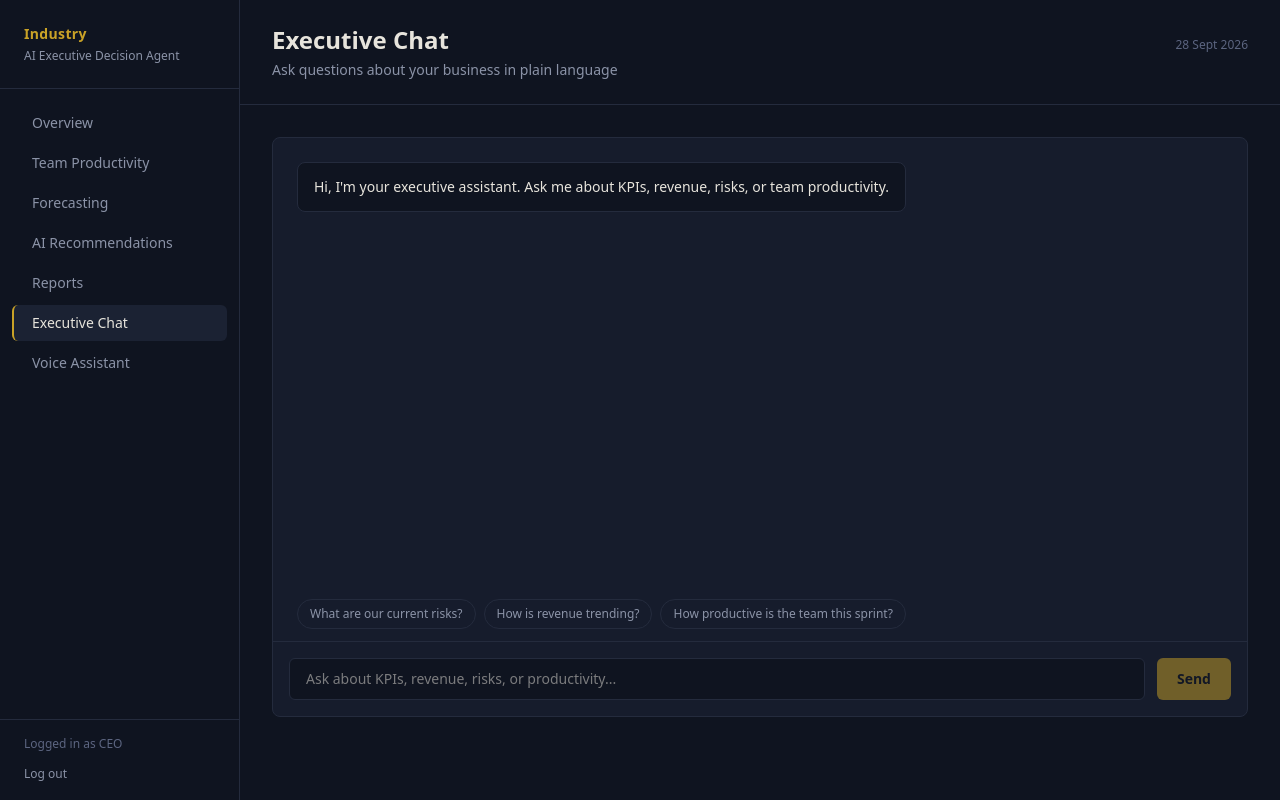
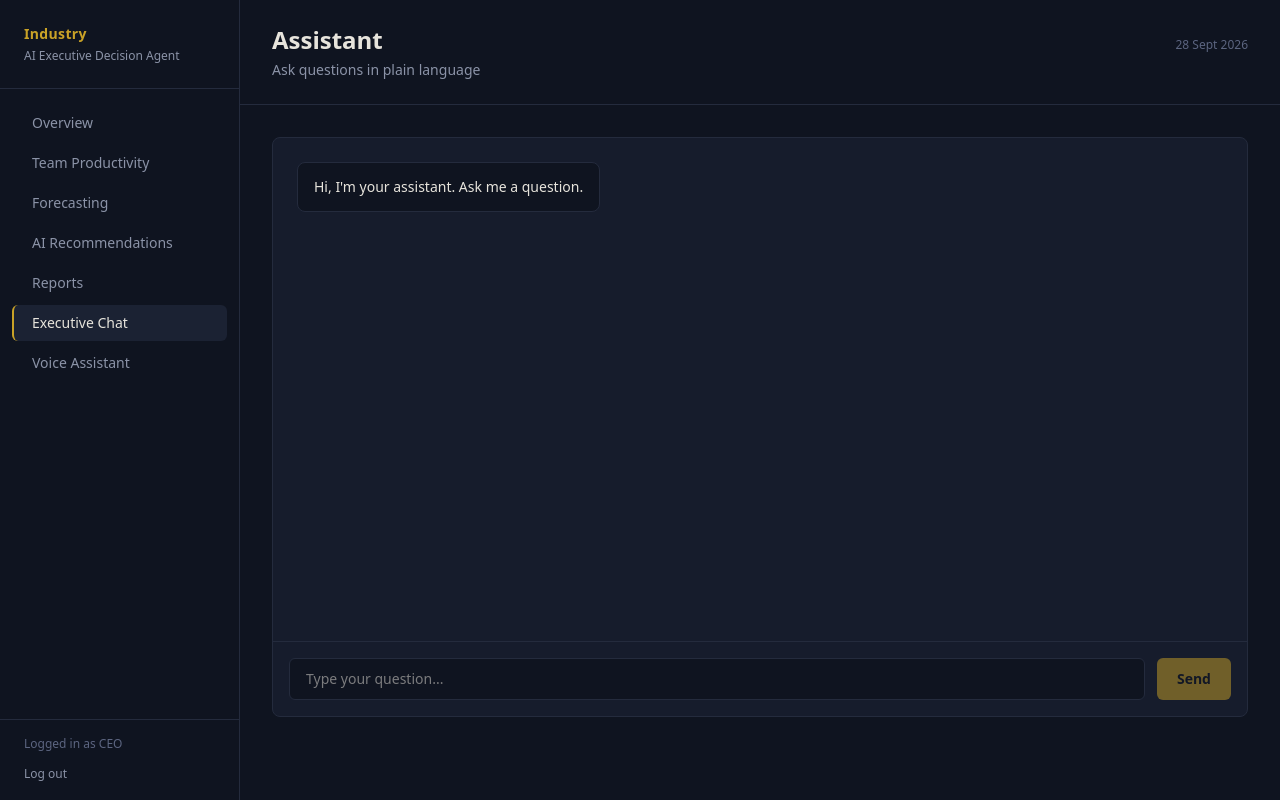
Before and after one commit to ramgavade13/Industry-, a Next.js app in the folder frontend/: page /chat in a window 1280 px wide. Built offline with nearby package versions, Linux system fonts and the light colour scheme.

Commit message:
Role-specific chat and voice welcome text and suggestions

```diff
--- a/frontend/app/chat/page.tsx
+++ b/frontend/app/chat/page.tsx
@@ -1,21 +1,21 @@
 "use client";
 
-import { useEffect, useRef, useState } from "react";
+import { useEffect, useRef, useState, useSyncExternalStore } from "react";
 import DashboardLayout from "@/components/DashboardLayout";
 import { askExecutiveAssistant } from "@/lib/chatAssistant";
+import { getRole } from "@/lib/auth";
+import { getRoleContent } from "@/lib/roleContent";
 
 type Message = { id: string; role: "user" | "assistant"; text: string };
 
-const SUGGESTIONS = [
-  "What are our current risks?",
-  "How is revenue trending?",
-  "How productive is the team this sprint?",
-];
+const noopSubscribe = () => () => {};
 
 export default function ChatPage() {
-  const [messages, setMessages] = useState<Message[]>([
-    { id: "welcome", role: "assistant", text: "Hi, I'm your executive assistant. Ask me about KPIs, revenue, risks, or team productivity." },
-  ]);
+  // The real role comes from the login cookie (null during the first server render).
+  const role = useSyncExternalStore(noopSubscribe, () => getRole(), () => null);
+  const content = getRoleContent(role);
+
+  const [messages, setMessages] = useState<Message[]>([]);
   const [input, setInput] = useState("");
   const [thinking, setThinking] = useState(false);
   const bottomRef = useRef<HTMLDivElement>(null);
@@ -40,9 +40,16 @@ export default function ChatPage() {
   }
 
   return (
-    <DashboardLayout role="ceo" title="Executive Chat" subtitle="Ask questions about your business in plain language">
+    <DashboardLayout role="ceo" title={content.title} subtitle={content.subtitle}>
       <div className="flex flex-col h-[calc(100vh-220px)] bg-[#161C2C] border border-[#242B3D] rounded-lg overflow-hidden">
         <div className="flex-1 overflow-y-auto px-6 py-6 space-y-4">
+          {/* Welcome message, chosen by role */}
+          <div className="flex justify-start">
+            <div className="max-w-[75%] rounded-lg px-4 py-3 text-sm whitespace-pre-line leading-6 bg-[#0F1420] border border-[#242B3D] text-[#E7E4DC]">
+              {content.welcome}
+            </div>
+          </div>
+
           {messages.map((m) => (
             <div key={m.id} className={`flex ${m.role === "user" ? "justify-end" : "justify-start"}`}>
               <div
@@ -71,9 +78,9 @@ export default function ChatPage() {
           <div ref={bottomRef} />
         </div>
 
-        {messages.length === 1 && (
+        {messages.length === 0 && content.suggestions.length > 0 && (
           <div className="px-6 pb-3 flex flex-wrap gap-2">
-            {SUGGESTIONS.map((s) => (
+            {content.suggestions.map((s) => (
               <button
                 key={s}
                 onClick={() => send(s)}
@@ -92,7 +99,7 @@ export default function ChatPage() {
           <input
             value={input}
             onChange={(e) => setInput(e.target.value)}
-            placeholder="Ask about KPIs, revenue, risks, or productivity..."
+            placeholder={content.placeholder}
             className="flex-1 rounded-md border border-[#242B3D] bg-[#0F1420] px-4 py-2.5 text-sm text-[#E7E4DC] outline-none transition-colors focus:border-[#C9A227]"
           />
           <button
--- a/frontend/app/voice/page.tsx
+++ b/frontend/app/voice/page.tsx
@@ -1,8 +1,10 @@
 "use client";
 
-import { useEffect, useRef, useState } from "react";
+import { useEffect, useRef, useState, useSyncExternalStore } from "react";
 import DashboardLayout from "@/components/DashboardLayout";
 import { askExecutiveAssistant } from "@/lib/chatAssistant";
+import { getRole } from "@/lib/auth";
+import { getRoleContent } from "@/lib/roleContent";
 
 type Turn = { id: string; question: string; answer: string };
 type Status = "idle" | "listening" | "thinking" | "speaking" | "unsupported";
@@ -21,6 +23,8 @@ type SpeechRecognitionLike = {
   stop: () => void;
 };
 
+const noopSubscribe = () => () => {};
+
 // Remove markdown symbols so the answer is readable and the voice doesn't say "asterisk".
 function cleanText(text: string) {
   return text
@@ -31,6 +35,10 @@ function cleanText(text: string) {
 }
 
 export default function VoicePage() {
+  const role = useSyncExternalStore(noopSubscribe, () => getRole(), () => null);
+  const content = getRoleContent(role);
+  const hints = content.suggestions.slice(0, 2);
+
   const [status, setStatus] = useState<Status>("idle");
   const [transcript, setTranscript] = useState("");
   const [turns, setTurns] = useState<Turn[]>([]);
@@ -173,9 +181,14 @@ export default function VoicePage() {
         )}
 
         <div className="mt-10 w-full max-w-2xl space-y-4">
-          {turns.length === 0 && status !== "unsupported" && (
+          {turns.length === 0 && status !== "unsupported" && hints.length > 0 && (
             <p className="text-center text-xs text-[#5C6580]">
-              Try: &ldquo;What are our current risks?&rdquo; or &ldquo;How is revenue trending?&rdquo;
+              Try: {hints.map((h, i) => (
+                <span key={h}>
+                  {i > 0 && " or "}
+                  &ldquo;{h}&rdquo;
+                </span>
+              ))}
             </p>
           )}
           {[...turns].reverse().map((t) => (
--- /dev/null
+++ b/frontend/lib/roleContent.ts
@@ -0,0 +1,71 @@
+// Role-specific text for the Chat and Voice pages.
+// Suggestions only ask for data the role is allowed to see (SRS Sections 5 and 14).
+
+export type RoleContent = {
+  title: string;
+  subtitle: string;
+  welcome: string;
+  placeholder: string;
+  suggestions: string[];
+};
+
+const CONTENT: Record<string, RoleContent> = {
+  ceo: {
+    title: "Executive Chat",
+    subtitle: "Ask questions about your business in plain language",
+    welcome: "Hi, I'm your executive assistant. Ask me about KPIs, revenue, risks, or team productivity.",
+    placeholder: "Ask about KPIs, revenue, risks, or productivity...",
+    suggestions: [
+      "What are our current risks?",
+      "How is revenue trending?",
+      "How productive is the team this sprint?",
+    ],
+  },
+  admin: {
+    title: "Executive Chat",
+    subtitle: "Ask questions about the business in plain language",
+    welcome: "Hi, I'm your assistant. Ask me about KPIs, revenue, risks, or team productivity across the organisation.",
+    placeholder: "Ask about KPIs, revenue, risks, or productivity...",
+    suggestions: [
+      "What are our key KPIs?",
+      "How is revenue trending?",
+      "What are our current risks?",
+      "How productive is the team this sprint?",
+    ],
+  },
+  manager: {
+    title: "Team Assistant",
+    subtitle: "Ask about your team, project risks and KPIs",
+    welcome: "Hi, I'm your team assistant. Ask me about KPIs, project risks, or your team's productivity.",
+    placeholder: "Ask about KPIs, project risks, or team productivity...",
+    suggestions: [
+      "What are the current project risks?",
+      "How productive is the team this sprint?",
+      "What are our key KPIs?",
+    ],
+  },
+  employee: {
+    title: "My Assistant",
+    subtitle: "Ask about your tasks and deadlines",
+    welcome: "Hi, I'm your personal assistant. Ask me about your assigned tasks and deadlines.",
+    placeholder: "Ask about your tasks and deadlines...",
+    suggestions: [
+      "What are my tasks?",
+      "Which of my tasks are due soon?",
+      "What is the status of my work?",
+    ],
+  },
+};
+
+// Shown for a moment before the real role is read (and if the role is unknown).
+const GENERIC: RoleContent = {
+  title: "Assistant",
+  subtitle: "Ask questions in plain language",
+  welcome: "Hi, I'm your assistant. Ask me a question.",
+  placeholder: "Type your question...",
+  suggestions: [],
+};
+
+export function getRoleContent(role: string | null): RoleContent {
+  return (role && CONTENT[role]) || GENERIC;
+}
```
